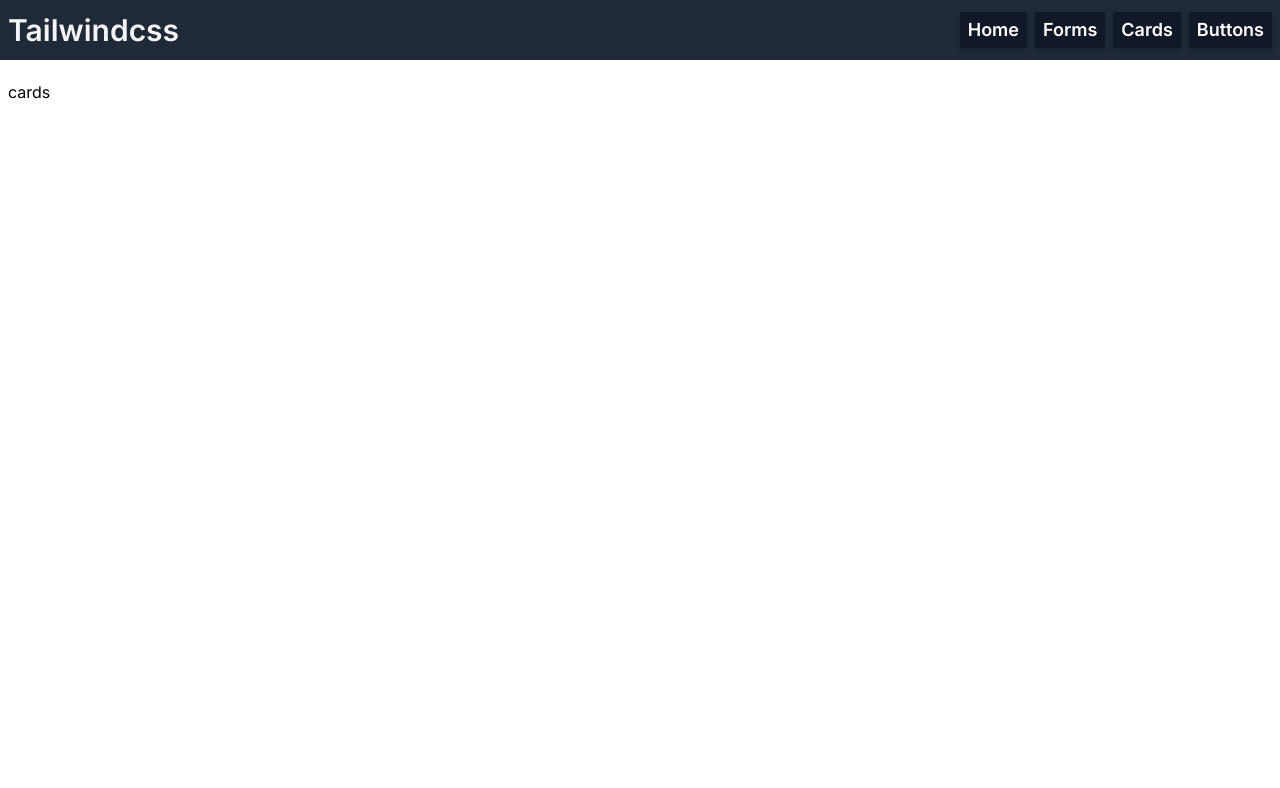
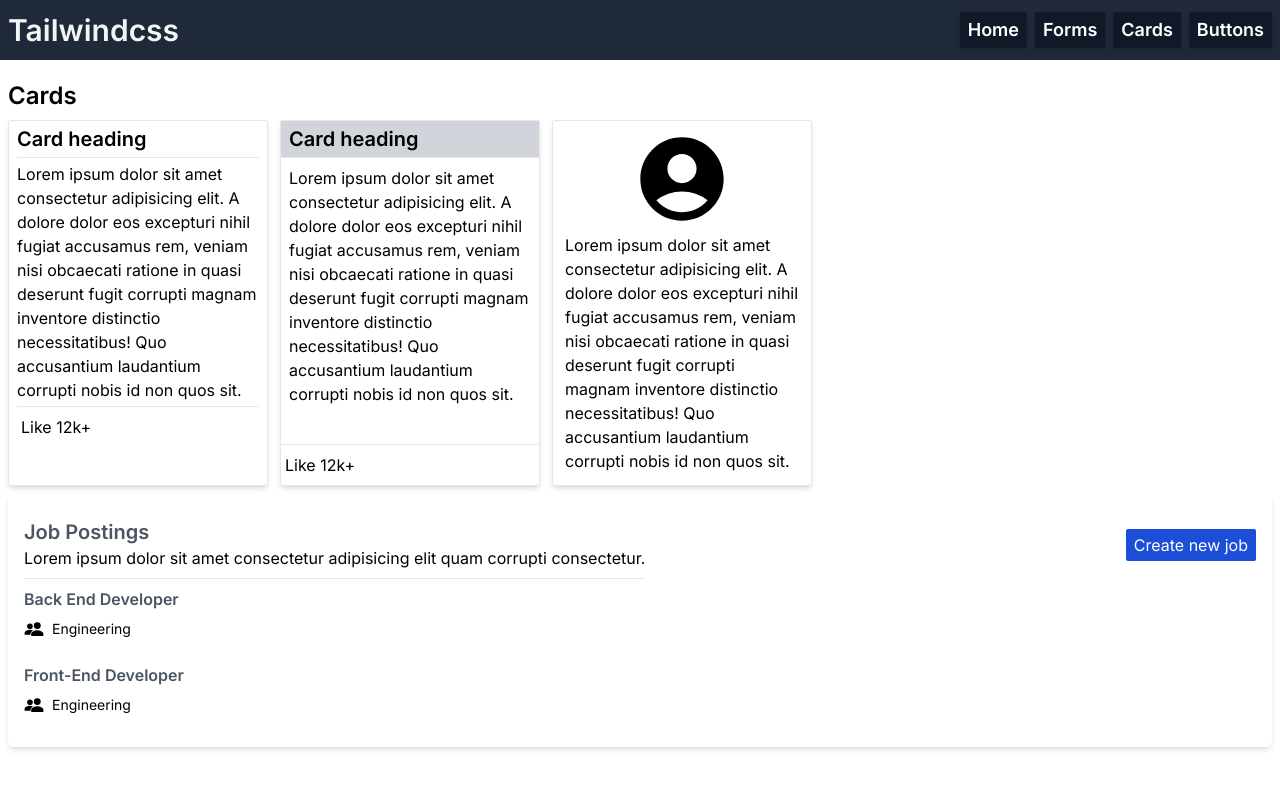
Before and after one commit to heera9331/tailwindcss-com-lib, a Next.js app: page /cards in a window 1280 px wide. Shown: the top 788 px of the page. Built offline with nearby package versions, Linux system fonts and the light colour scheme.

Commit message:
cards added

```diff
--- a/app/cards/page.tsx
+++ b/app/cards/page.tsx
@@ -1,8 +1,84 @@
 
+import { MdAccountCircle } from "react-icons/md";
+import { IoPeopleSharp } from "react-icons/io5";
 const Page = () => {
 
     return (
-        <div>cards</div>
+        <div>
+            <h2 className="text-2xl font-semibold">Cards</h2>
+            <div className="py-2 flex flex-wrap gap-3 relative">
+                <div className="max-w-[260px] border border-gray-200 px-2 rounded-sm shadow-md">
+                    {/*card heading  */}
+                    <div className="border-b" >
+                        <h2 className="font-semibold text-xl py-1">Card heading</h2>
+                    </div>
+                    {/* card body */}
+                    <div className="py-1">
+                        Lorem ipsum dolor sit amet consectetur adipisicing elit. A dolore dolor eos excepturi nihil fugiat accusamus rem, veniam nisi obcaecati ratione in quasi deserunt fugit corrupti magnam inventore distinctio necessitatibus! Quo accusantium laudantium corrupti nobis id non quos sit.
+                    </div>
+                    {/* card footer */}
+                    <div className="border-t py-2 px-1">
+                        <p>Like 12k+</p>
+                    </div>
+                </div>
+                <div className="max-w-[260px] border border-gray-200 rounded-sm shadow-md relative">
+                    {/*card heading  */}
+                    <div className="border-b px-2 bg-gray-300" >
+                        <h2 className="font-semibold text-xl py-1">Card heading</h2>
+                    </div>
+                    {/* card body */}
+                    <div className="p-2">
+                        <p>Lorem ipsum dolor sit amet consectetur adipisicing elit. A dolore dolor eos excepturi nihil fugiat accusamus rem, veniam nisi obcaecati ratione in quasi deserunt fugit corrupti magnam inventore distinctio necessitatibus! Quo accusantium laudantium corrupti nobis id non quos sit.</p>
+                    </div>
+                    {/* card footer */}
+                    <div className="border-t py-2 px-1  absolute bottom-0 w-full">
+                        <p>Like 12k+</p>
+                    </div>
+                </div>
+                <div className="max-w-[260px] border border-gray-200 rounded-sm shadow-md relative">
+
+                    {/* card body */}
+                    <div className="p-2 flex flex-col items-center">
+                        <p className="text-center">
+                            <MdAccountCircle className="text-[100px]" />
+                        </p>
+                        <p className="p-1">Lorem ipsum dolor sit amet consectetur adipisicing elit. A dolore dolor eos excepturi nihil fugiat accusamus rem, veniam nisi obcaecati ratione in quasi deserunt fugit corrupti magnam inventore distinctio necessitatibus! Quo accusantium laudantium corrupti nobis id non quos sit.</p>
+                    </div>
+
+                </div>
+
+            </div>
+
+            <div className="shadow-md p-4 m-auto rounded-md">
+                {/* card heading */}
+                <div className="flex justify-between items-center">
+                    <div className="border-b py-2">
+                        <h2 className="text-xl text-gray-600 font-semibold">Job Postings</h2>
+                        <p>Lorem ipsum dolor sit amet consectetur adipisicing elit quam corrupti consectetur.</p>
+                    </div>
+
+                    <div>
+                        <button className="bg-blue-700 text-white rounded-sm py-1 px-2 hover:bg-blue-600">Create new job</button>
+                    </div>
+
+
+                </div>
+                <div className="py-2">
+                    <h2 className="font-semibold text-gray-600">Back End Developer</h2>
+                    <div className="flex gap-2 items-center py-2">
+                        <IoPeopleSharp className="text-xl" />
+                        <span className="text-sm">Engineering</span>
+                    </div>
+                </div>
+                <div className="py-2">
+                    <h2 className="font-semibold text-gray-600">Front-End Developer</h2>
+                    <div className="flex gap-2 items-center py-2">
+                        <IoPeopleSharp className="text-xl" />
+                        <span className="text-sm">Engineering</span>
+                    </div>
+                </div>
+            </div>
+        </div>
     )
 }
 
--- a/app/layout.tsx
+++ b/app/layout.tsx
@@ -44,7 +44,7 @@ export default function RootLayout({
             </li>
           </ul>
         </header>
-        <div className="mt-[20px] px-2">
+        <div className="mt-[20px] px-2 pb-10">
           {children}
         </div>
       </body>
```
